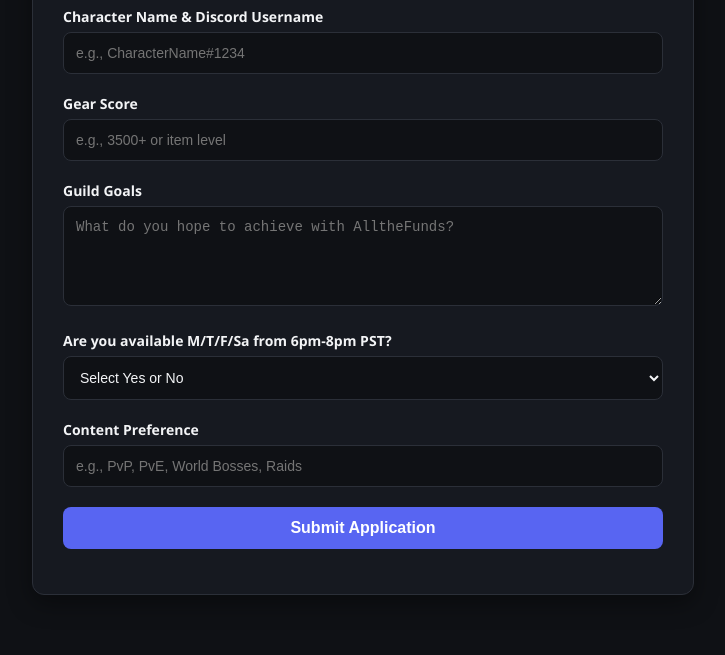
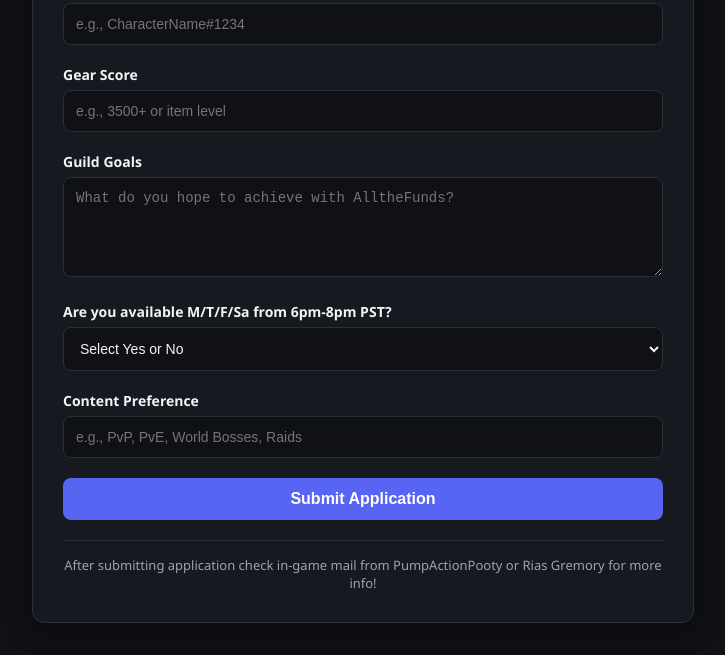
Before and after one commit to ElectricCosmic/AlltheFunds-Guild-App, a plain HTML site: page index.html in a window 1280 px wide. Shown: the part 185-840 px from the top of the page, without its empty margins (277-1002 px from the left). Drawn offline with Linux system fonts and the light colour scheme.

Commit message:
index.html

```diff
--- a/index.html
+++ b/index.html
@@ -109,6 +109,15 @@
             text-align: center;
             font-size: 14px;
         }
+
+        .form-footer-notice {
+            margin-top: 20px;
+            text-align: center;
+            color: var(--text-muted);
+            font-size: 13px;
+            border-top: 1px solid var(--border-color);
+            padding-top: 15px;
+        }
     </style>
 </head>
 <body>
@@ -149,6 +158,10 @@
 
             <button type="submit" id="submitBtn">Submit Application</button>
             <div id="status" class="status-message"></div>
+
+            <div class="form-footer-notice">
+                After submitting application check in-game mail from PumpActionPooty or Rias Gremory for more info!
+            </div>
         </form>
     </div>
 
```
